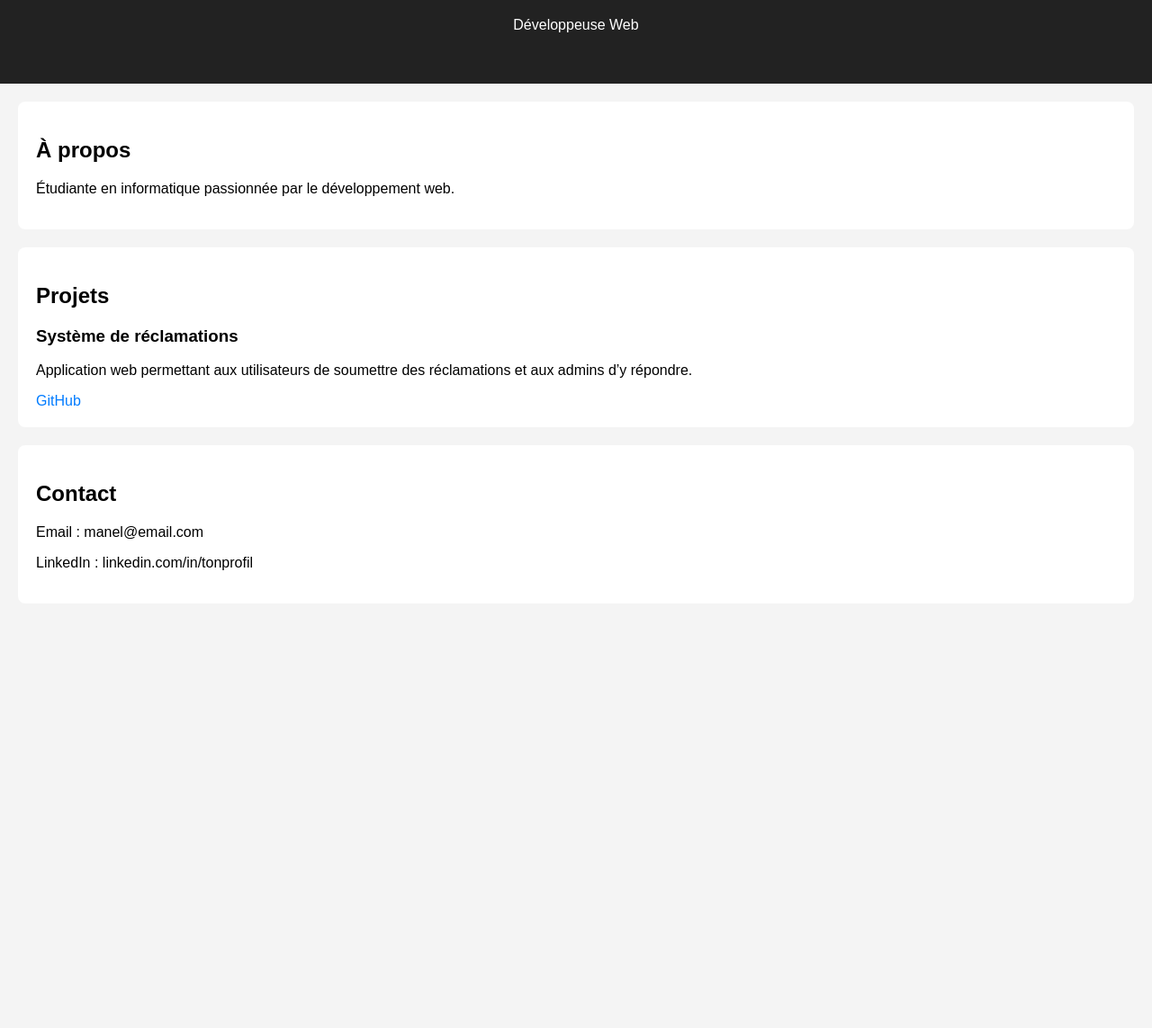
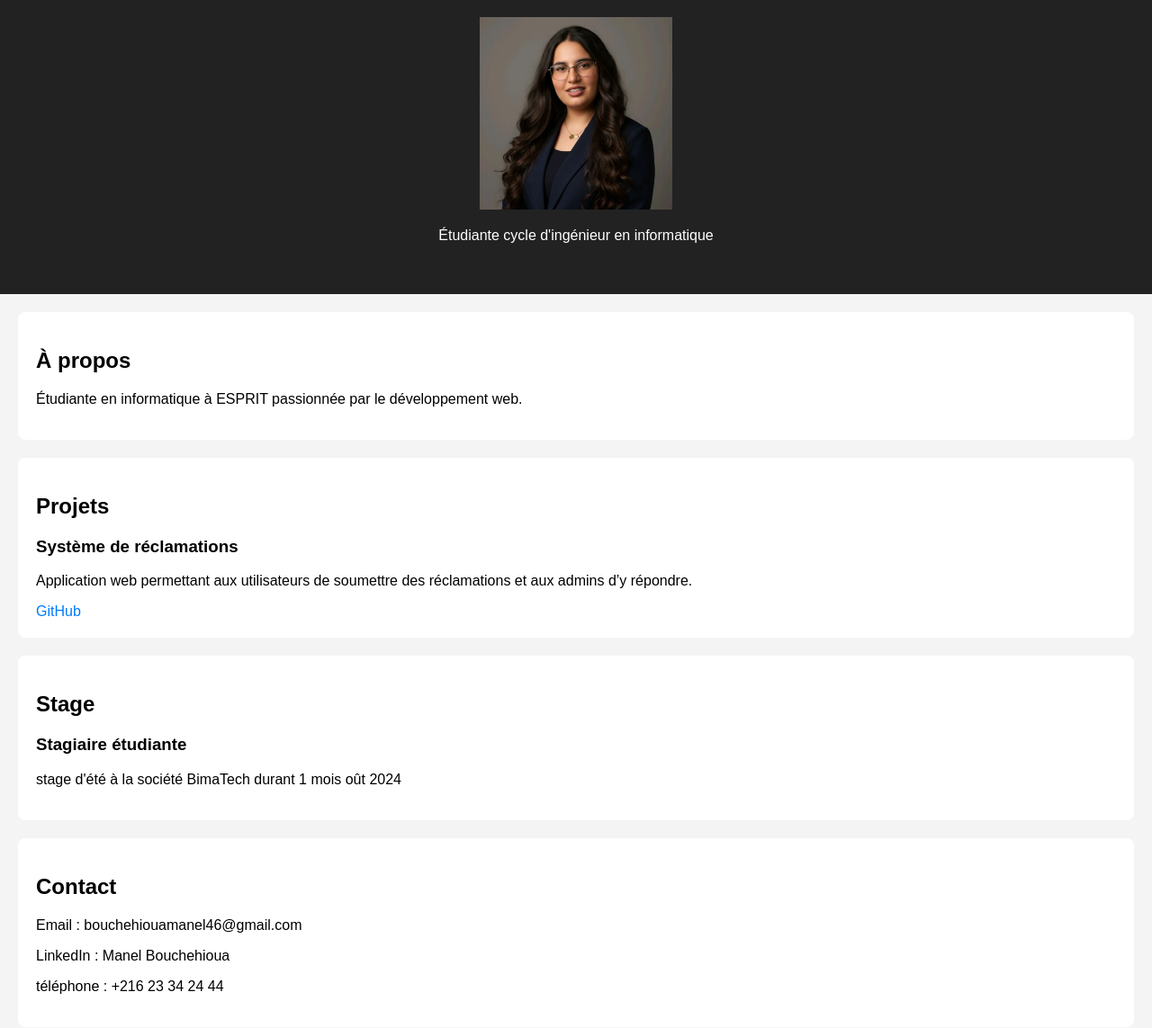
Before and after one commit to Manel032/Portfolio, a plain HTML site: page index.html in a window 1280 px wide. Shown: the part 101-1244 px from the top of the page at 90% size. Before the commit the page ends 800 px from the top, so only its background shows below. Drawn offline with Linux system fonts and the light colour scheme.

Commit message:
Add files via upload

```diff
--- a/index.html
+++ b/index.html
@@ -4,17 +4,19 @@
     <meta charset="UTF-8">
     <title>Mon Portfolio</title>
     <link rel="stylesheet" href="style.css">
+
 </head>
 <body>
 
 <header>
     <h1>Manel Bouchehioua</h1>
-    <p>Développeuse Web</p>
+    <img class="img" src="M.png">
+    <p>Étudiante cycle d'ingénieur en informatique</p>
 </header>
 
 <section id="about">
     <h2>À propos</h2>
-    <p>Étudiante en informatique passionnée par le développement web.</p>
+    <p>Étudiante en informatique à ESPRIT passionnée par le développement web.</p>
 </section>
 
 <section id="projects">
@@ -22,14 +24,24 @@
     <div class="project">
         <h3>Système de réclamations</h3>
         <p>Application web permettant aux utilisateurs de soumettre des réclamations et aux admins d’y répondre.</p>
-        <a href="https://github.com/ton-lien" target="_blank">GitHub</a>
+        <a href="https://github.com/under-20/Reclamation/tree/main/recliv" target="_blank">GitHub</a>
     </div>
+</section>
+<section id="stage">
+    <h2 >Stage</h2>
+    <div class="Stage">
+        <h3>Stagiaire étudiante</h3>
+        <p>stage d'été à la société BimaTech durant 1 mois oût 2024</p>
+    </div>
+
+
 </section>
 
 <section id="contact">
     <h2>Contact</h2>
-    <p>Email : manel@email.com</p>
-    <p>LinkedIn : linkedin.com/in/tonprofil</p>
+    <p>Email : bouchehiouamanel46@gmail.com</p>
+    <p>LinkedIn : Manel Bouchehioua</p>
+    <p>téléphone : +216 23 34 24 44</p>
 </section>
 
 <script src="script.js"></script>
--- a/style.css
+++ b/style.css
@@ -22,3 +22,7 @@ section {
     color: #007bff;
     text-decoration: none;
 }
+.img{
+     width: 214px;
+     height: 214px;
+}
```
Also changed, not shown: M.png (added).
